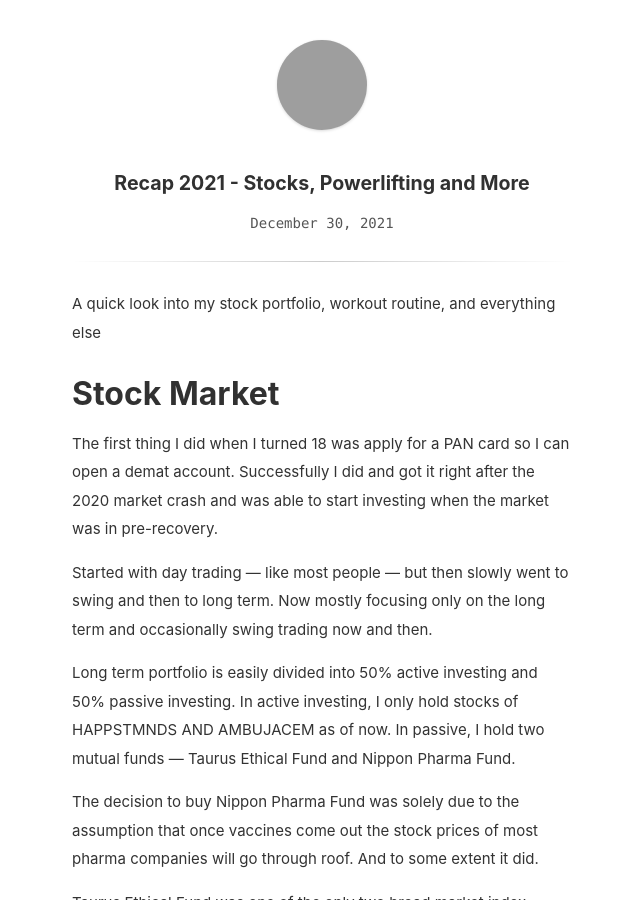
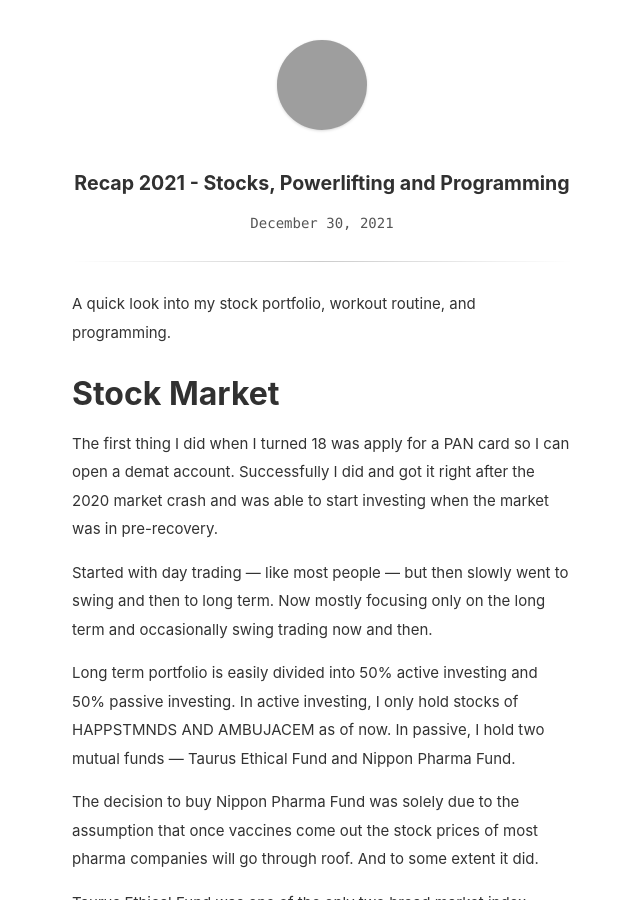
Before and after one commit to beSaif/theblog, a Jekyll site: the page built from _posts/2021-12-30-recap-2021.md, in a window 1280 px wide and 900 px high, cut to the strip 0-900 px from the top of the window. Shown: the whole strip, without its empty margins (318-958 px from the left). Built offline with Jekyll 4.4.1, drawn with Linux system fonts in a browser that asks for light colours; grey boxes are pictures that could not be loaded.

Commit message:
Update #3: Recap Article 2021

```diff
--- a/_posts/2021-12-30-recap-2021.md
+++ b/_posts/2021-12-30-recap-2021.md
@@ -1,9 +1,9 @@
 ---
-title: Recap 2021 - Stocks, Powerlifting and More
+title: Recap 2021 - Stocks, Powerlifting and Programming
 updated: 2021-10-24 14:28
 ---
 
-A quick look into my stock portfolio, workout routine, and everything else
+A quick look into my stock portfolio, workout routine, and programming.
 
 # Stock Market
 The first thing I did when I turned 18 was apply for a PAN card so I can open a demat account.
```
